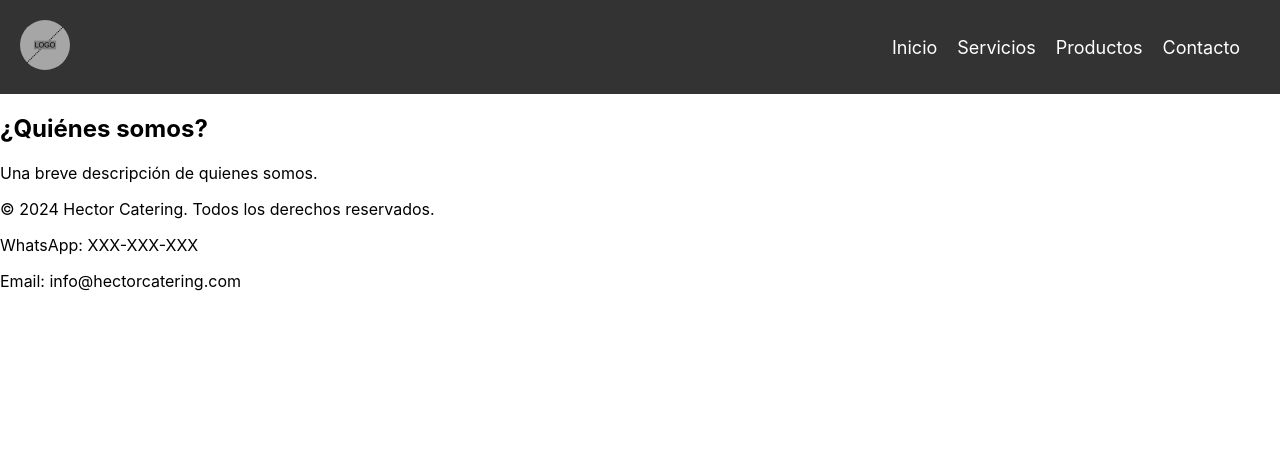
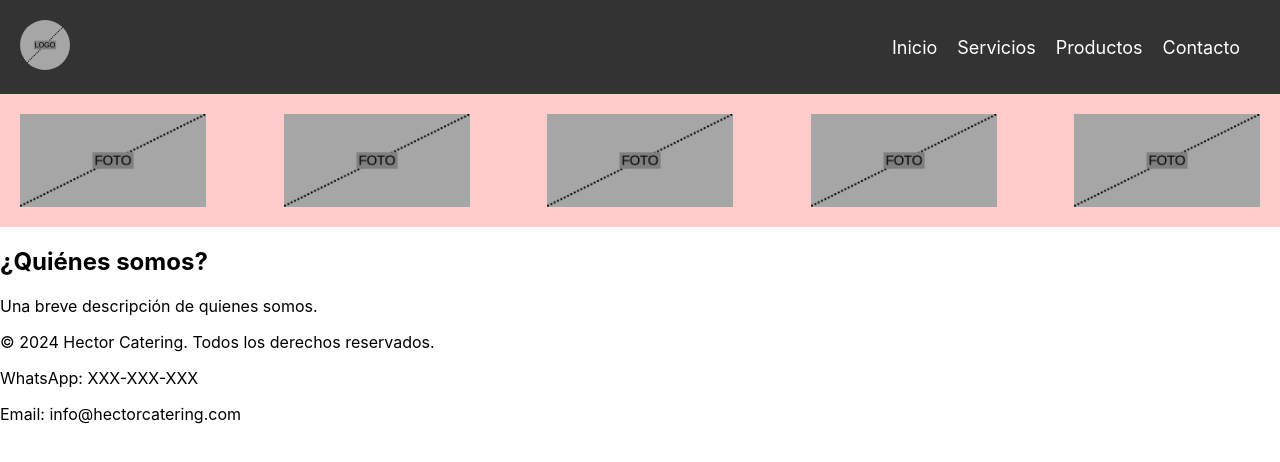
Before and after one commit to Gabrielb-Webdev/Hector-catering, a React (Create React App) app: page / in a window 1280 px wide. Shown: the top 462 px of the page. Built offline with nearby package versions, Linux system fonts and the light colour scheme.

Commit message:
First Commit

```diff
--- /dev/null
+++ b/src/components/Carousel.css
@@ -0,0 +1,13 @@
+/* src/components/Carousel.css */
+
+.carousel-container {
+  display: flex; /* Mostrar las imágenes en una fila */
+  justify-content: space-between; /* Distribuir el espacio entre las imágenes */
+  background-color: #ffcccc; /* Color de fondo rojo claro */
+  padding: 20px; /* Agregar espacio alrededor del carousel */
+}
+
+.carousel-image {
+  width: 15%; /* Ocupar el 15% del ancho máximo */
+  height: auto; /* Mantener la proporción de aspecto */
+}
--- a/src/components/Carousel.js
+++ b/src/components/Carousel.js
@@ -1,11 +1,18 @@
 // src/components/Carousel.js
 
 import React from 'react';
+import './Carousel.css'; // Importar estilos CSS
+import foto400 from '../img/Foto400.png'; // Importar la imagen
 
 function Carousel() {
   return (
-    <div className="carousel">
-      {/* Aquí va tu carrusel de fotos */}
+    <div className="carousel-container">
+      {/* Replicar la imagen cinco veces */}
+      <img src={foto400} alt="Foto" className="carousel-image" />
+      <img src={foto400} alt="Foto" className="carousel-image" />
+      <img src={foto400} alt="Foto" className="carousel-image" />
+      <img src={foto400} alt="Foto" className="carousel-image" />
+      <img src={foto400} alt="Foto" className="carousel-image" />
     </div>
   );
 }
```
